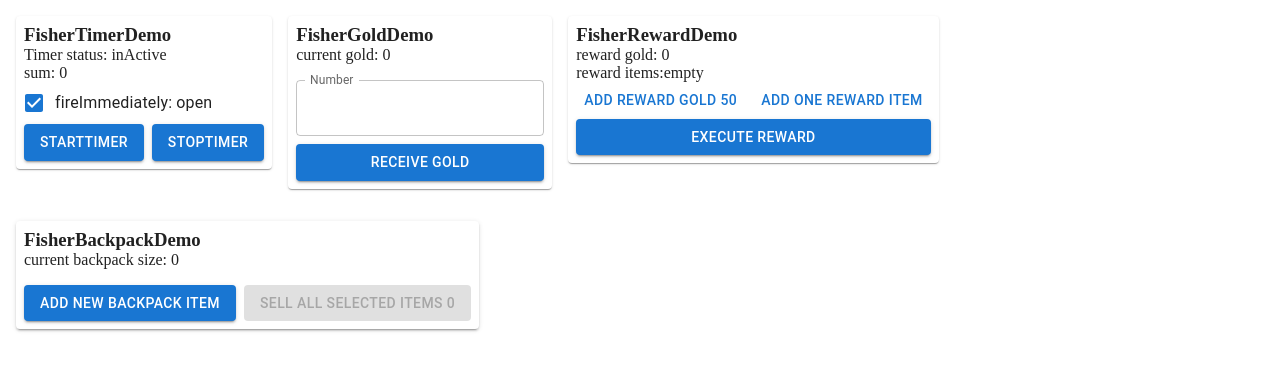
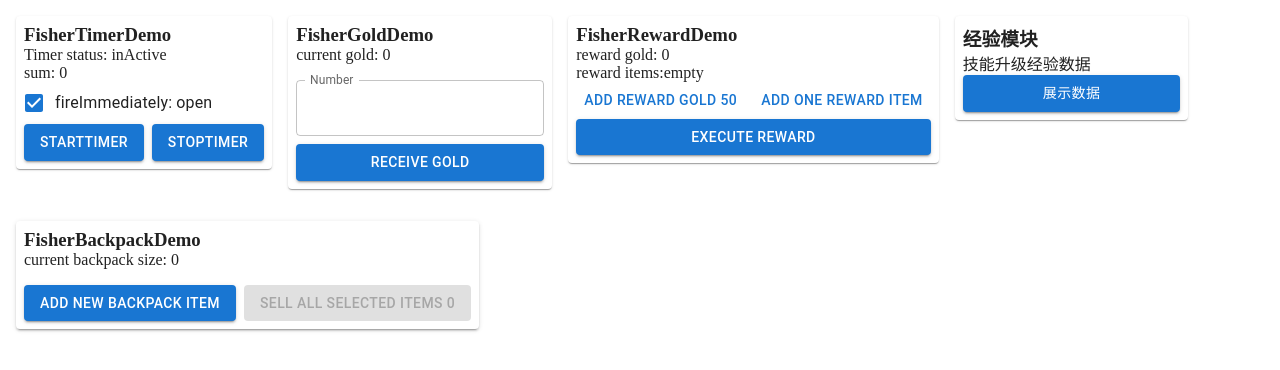
Before and after one commit to gaohan1994/fisher, a React (Vite) app: page / in a window 1280 px wide. Shown: the top 370 px of the page. Built offline with nearby package versions, Linux system fonts and the light colour scheme.

Commit message:
Build Experience config demo

```diff
--- /dev/null
+++ b/src/pages/demo/ExperienceDemo.tsx
@@ -0,0 +1,28 @@
+import { FC, useState } from 'react';
+import { Button, Drawer } from '@mui/material';
+import { experienceConfig } from '@FisherCore';
+import { DemoLayout } from './DemoLayout';
+
+export const ExperienceDemo: FC = () => {
+  const [visible, setVisbile] = useState(false);
+  const { config } = experienceConfig;
+  return (
+    <DemoLayout title="经验模块">
+      技能升级经验数据
+      <Button fullWidth variant="contained" onClick={() => setVisbile(true)}>
+        展示数据
+      </Button>
+      <Drawer open={visible} anchor="right" onClose={() => setVisbile(false)}>
+        <h3>技能升级经验列表</h3>
+        <ul>
+          {config.map((experience, index) => (
+            <li key={index}>
+              <span>等级: {index}</span>
+              <span>经验: {experience}</span>
+            </li>
+          ))}
+        </ul>
+      </Drawer>
+    </DemoLayout>
+  );
+};
--- a/src/pages/demo/FisherCoreDemo.tsx
+++ b/src/pages/demo/FisherCoreDemo.tsx
@@ -4,6 +4,7 @@ import { FisherTimerDemo } from './FisherTimerDemo';
 import { FisherGoldDemo } from './FisherGoldDemo';
 import { FisherBackpackDemo } from './FisherBackpackDemo';
 import { FisherRewardDemo } from './FisherRewardDemo';
+import { ExperienceDemo } from './ExperienceDemo';
 
 const DemoStack: FC<PropsWithChildren> = ({ children }) => (
   <Stack
@@ -29,6 +30,9 @@ const FisherCoreDemo: FC = () => (
       <Paper>
         <FisherRewardDemo />
       </Paper>
+      <Paper>
+        <ExperienceDemo />
+      </Paper>
     </DemoStack>
     <DemoStack>
       <Paper
```
